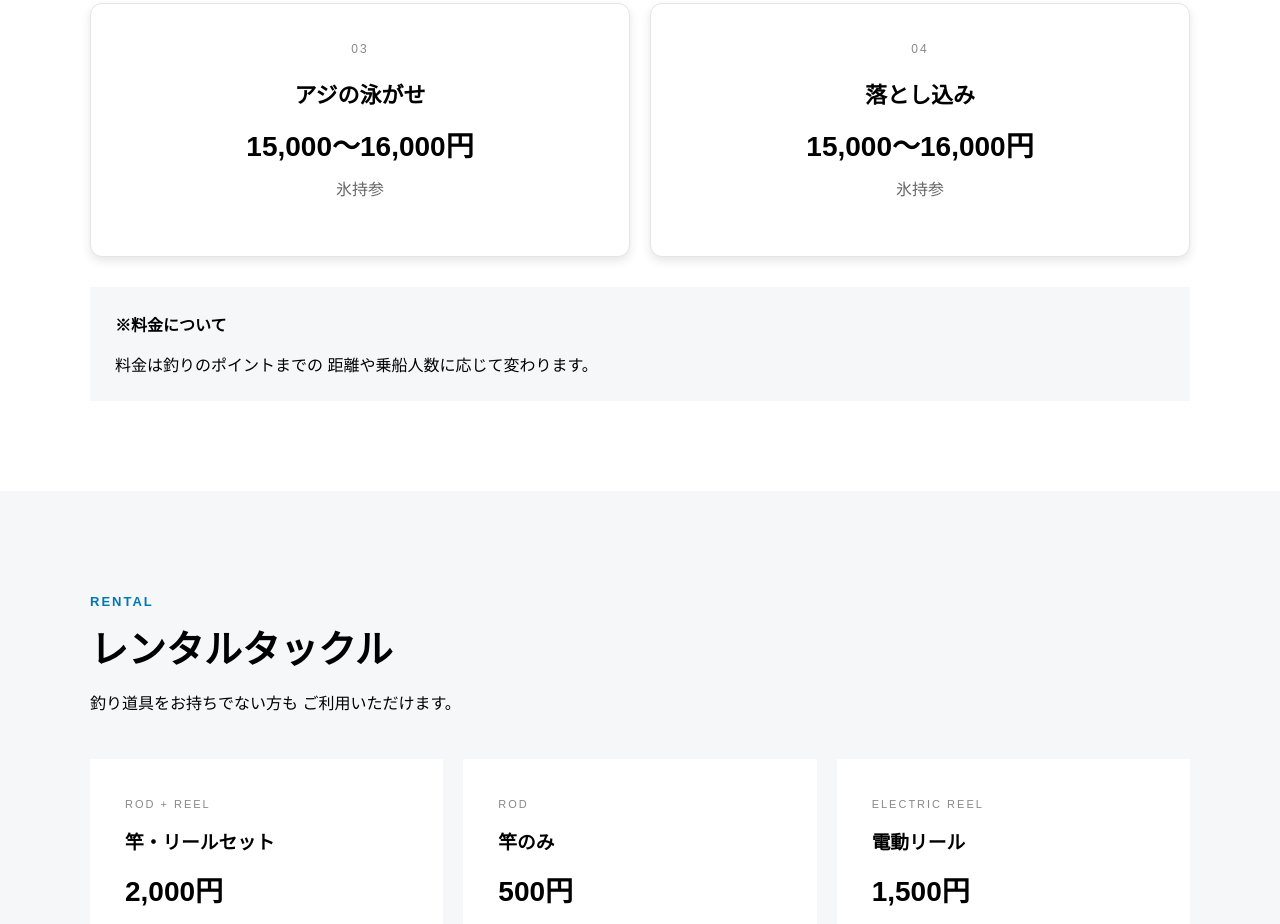
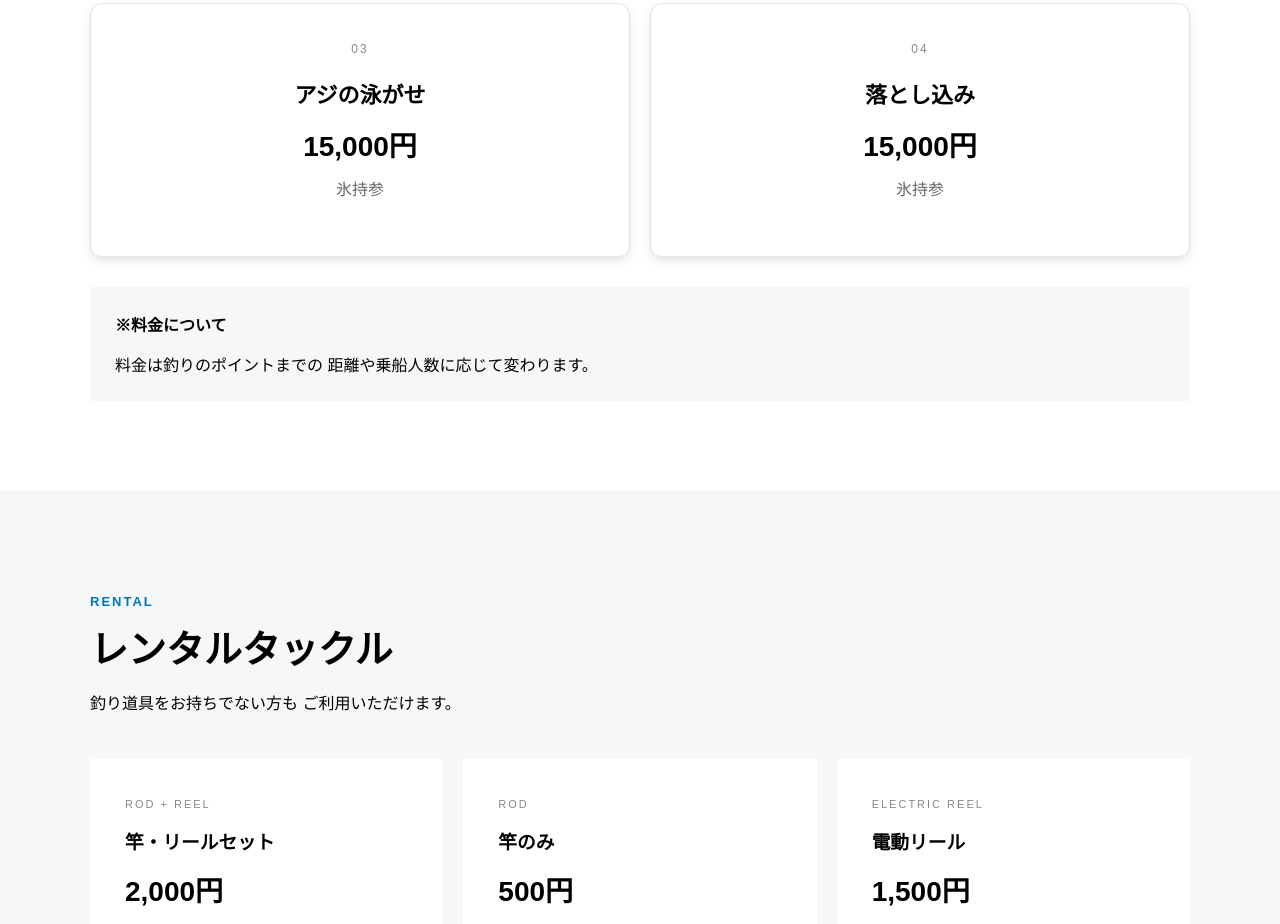
Before and after one commit to yushin-furukawa/yoshieimaru-project, a website: page pages/price.html in a window 1280 px wide. Shown: the part 1079-2003 px from the top of the page. Drawn offline with Linux system fonts and the light colour scheme.

Commit message:
吉栄丸サイトの料金・トップページを更新

```diff
--- a/pages/price.html
+++ b/pages/price.html
@@ -174,7 +174,7 @@
                     </h3>
 
                     <strong>
-                        15,000〜16,000円
+                        15,000円
                     </strong>
 
                     <p>
@@ -198,7 +198,7 @@
                     </h3>
 
                     <strong>
-                        15,000〜16,000円
+                        15,000円
                     </strong>
 
                     <p>
```
Also changed, not shown: index.html (+3 -3 lines).
